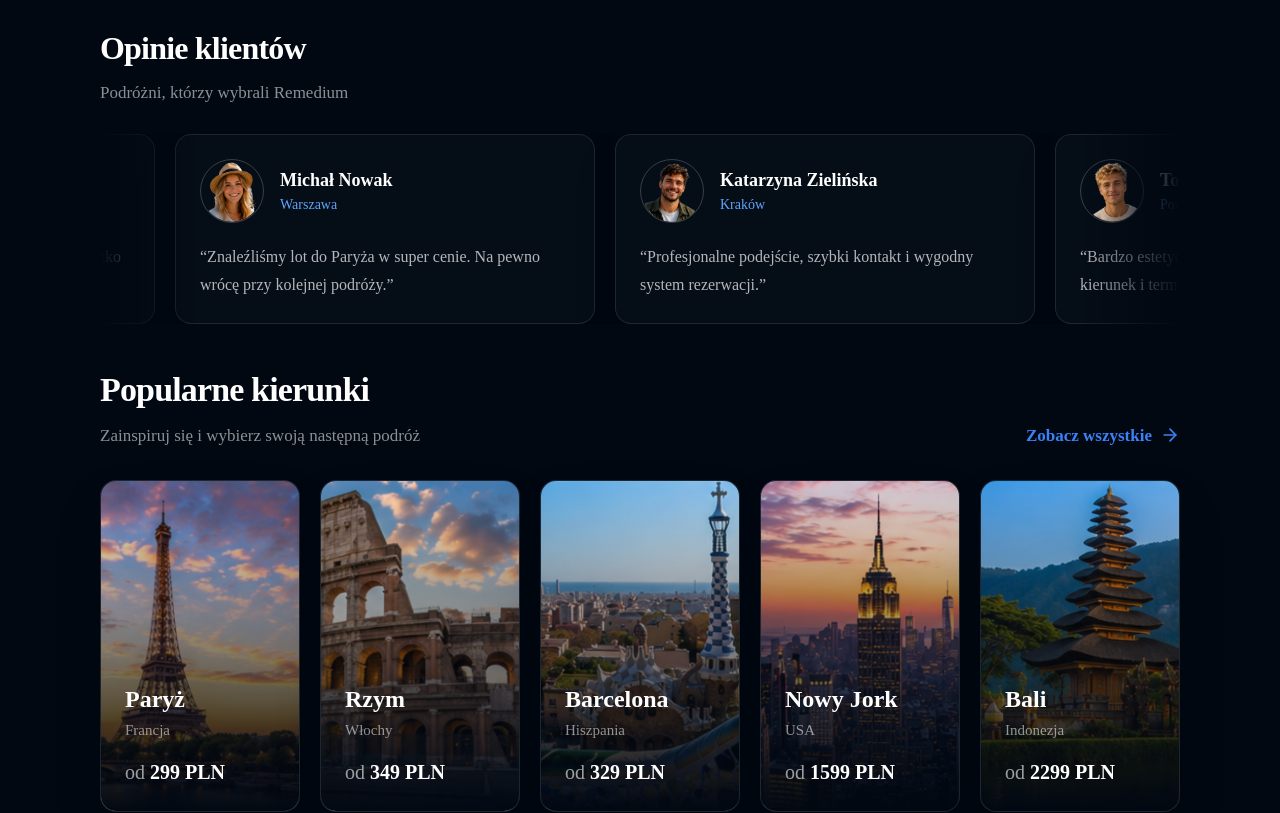
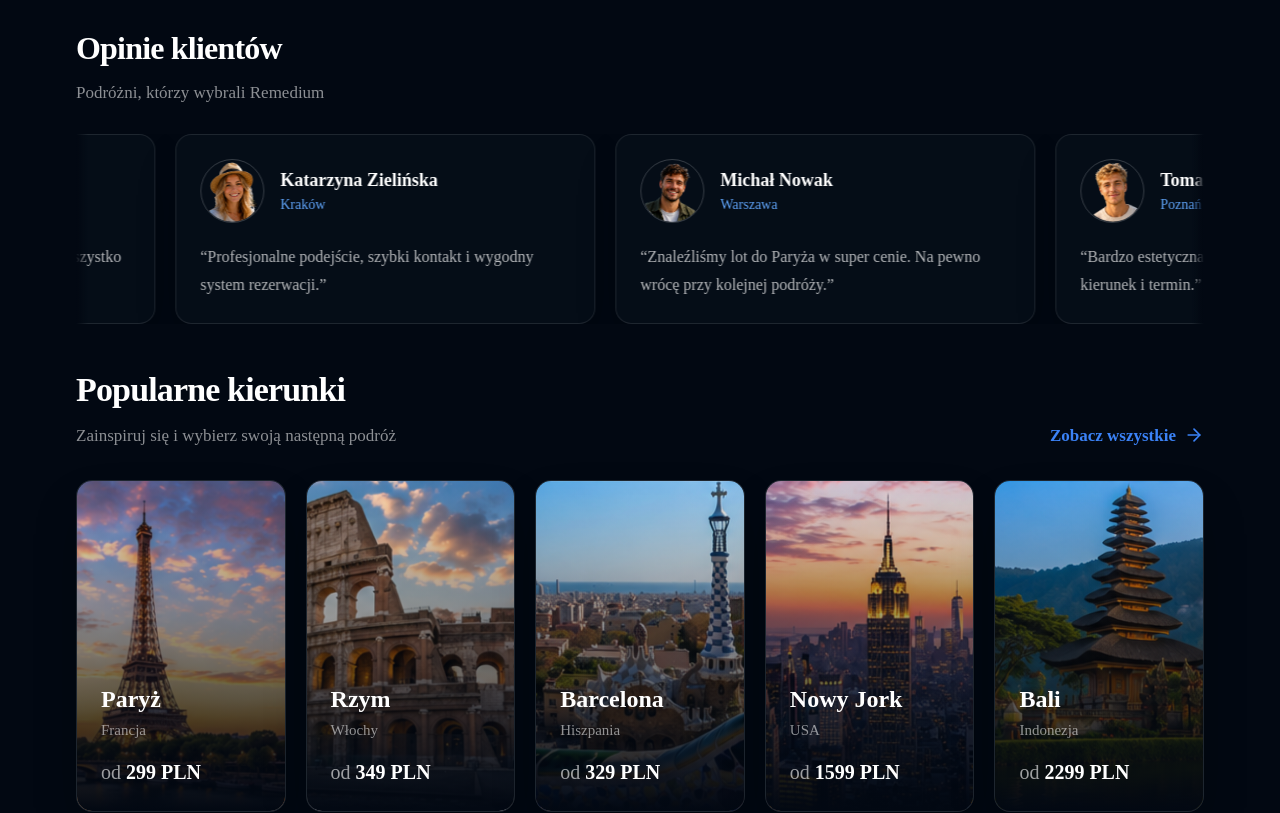
Before and after one commit to Arkadiusz-Adamowicz/Remedium, a React (Vite) app: page / in a window 1280 px wide. Shown: the part 980-1793 px from the top of the page. Built offline with nearby package versions, Linux system fonts and the light colour scheme; a web font is replaced by a local one.

Commit message:
fix carousel

```diff
--- a/src/index.css
+++ b/src/index.css
@@ -20,5 +20,5 @@ body {
 }
 
 .animate-testimonials {
-  animation: testimonials-scroll 28s linear infinite reverse;
+  animation: testimonials-scroll 30s linear infinite reverse;
 }
--- a/src/pages/Popular.jsx
+++ b/src/pages/Popular.jsx
@@ -4,7 +4,7 @@ import { popularDestinations } from "../data/popularDestinations.js";
 
 export default function Popular() {
   return (
-    <section className="relative z-10 mx-auto max-w-[1780px] px-4 pb-16 pt-10 font-['Satoshi'] text-white sm:px-6 lg:px-10">
+    <section className="relative z-10 mx-auto max-w-[1780px] px-4 pb-16 pt-10 font-['Satoshi'] text-white">
       <div className="mb-8 flex items-end justify-between">
         <div>
           <h2 className="text-[28px] font-black tracking-tight sm:text-[34px]">
--- a/src/pages/TestimonialsCarousel.jsx
+++ b/src/pages/TestimonialsCarousel.jsx
@@ -6,15 +6,15 @@ export const testimonials = [
     avatar: "/avatar-1.png",
   },
   {
+    name: "Katarzyna Zielińska",
+    city: "Kraków",
+    text: "Profesjonalne podejście, szybki kontakt i wygodny system rezerwacji.",
+    avatar: "/avatar-2.png",
+  },
+  {
     name: "Michał Nowak",
     city: "Warszawa",
     text: "Znaleźliśmy lot do Paryża w super cenie. Na pewno wrócę przy kolejnej podróży.",
-    avatar: "/avatar-2.png",
-  },
-  {
-    name: "Katarzyna Zielińska",
-    city: "Kraków",
-    text: "Profesjonalne podejście, szybki kontakt i wygodny system rezerwacji.",
     avatar: "/avatar-3.png",
   },
   {
@@ -29,7 +29,7 @@ export default function TestimonialsCarousel() {
   const items = [...testimonials, ...testimonials];
 
   return (
-    <section className="relative z-10 mx-auto mt-14 max-w-[1780px] overflow-hidden px-4 sm:px-6 lg:px-10">
+    <section className="relative z-10 mx-auto mt-14 max-w-[1780px] overflow-hidden px-4 ">
       <div className="mb-7">
         <h2 className="text-[26px] font-black tracking-tight sm:text-[32px]">
           Opinie klientów
@@ -40,8 +40,8 @@ export default function TestimonialsCarousel() {
       </div>
 
       <div className="relative overflow-hidden">
-        <div className="pointer-events-none absolute left-0 top-0 z-10 h-full w-24 bg-gradient-to-r from-[#020812] to-transparent" />
-        <div className="pointer-events-none absolute right-0 top-0 z-10 h-full w-24 bg-gradient-to-l from-[#020812] to-transparent" />
+        <div className="pointer-events-none absolute left-0 top-0 z-10 h-full w-3 bg-gradient-to-r from-[#020812] to-transparent" />
+        <div className="pointer-events-none absolute right-0 top-0 z-10 h-full w-3 bg-gradient-to-l from-[#020812] to-transparent" />
 
         <div className="flex w-max animate-testimonials gap-5">
           {items.map((item, index) => (
```
